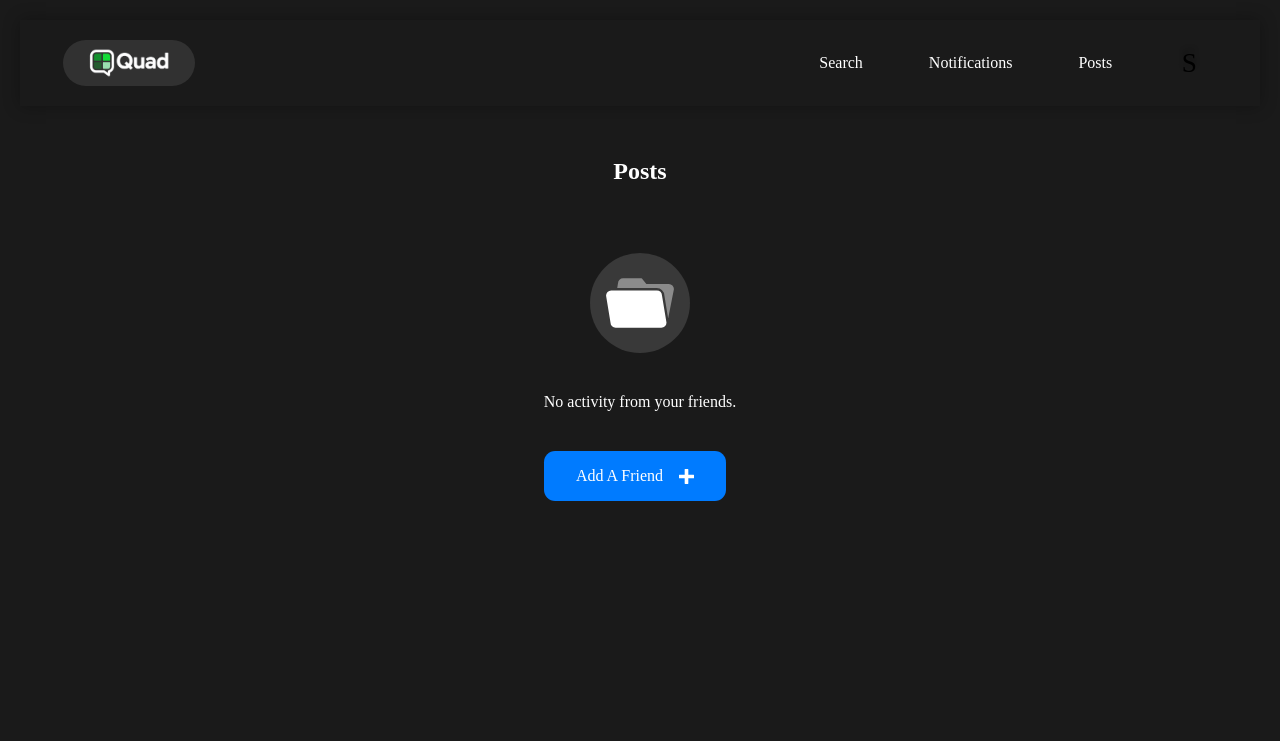
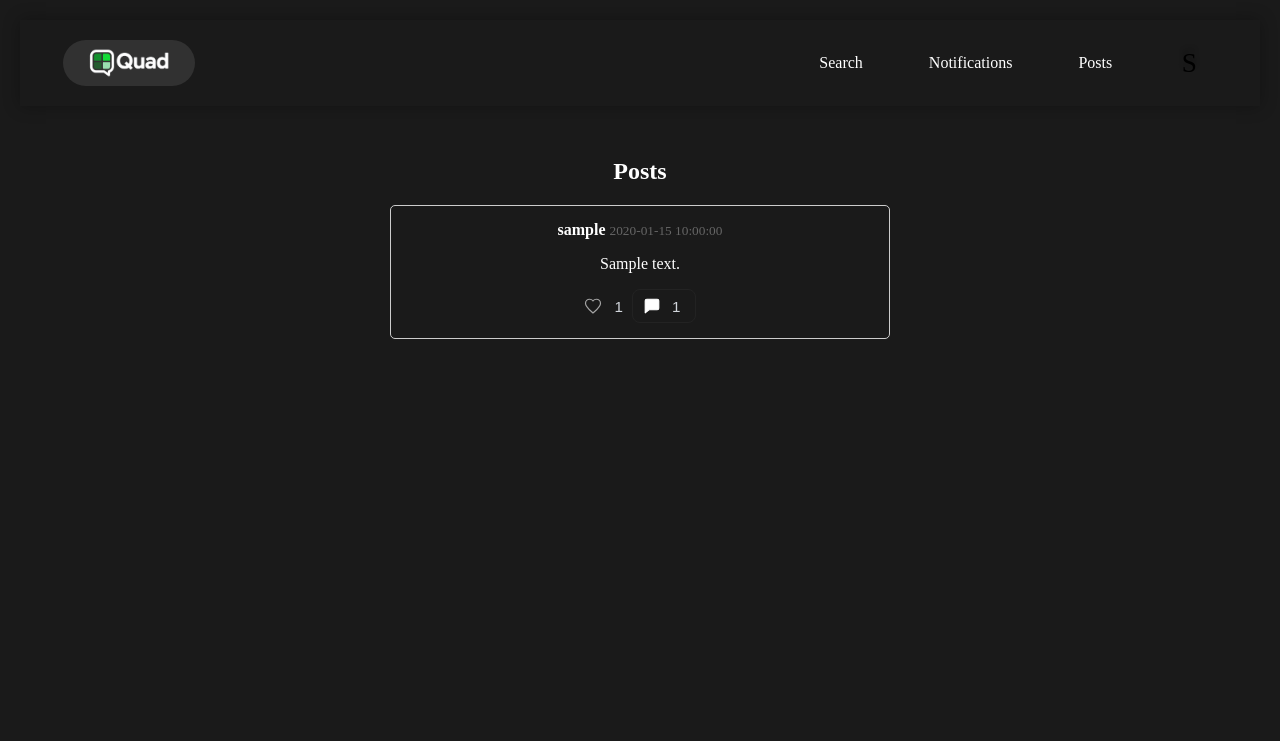
Before and after one commit to kyle-pish/quad, a Flask app: page /home in a window 1280 px wide. Shown: the top 741 px of the page. Run offline with Flask 3, Linux system fonts and the light colour scheme; the visitor is signed in with stand-in values (Sample User, id 1); tables that the repository leaves empty hold one stand-in row (values such as "Sample post"); some web fonts are replaced.

Commit message:
improved post viewing functionallity

```diff
--- a/app.py
+++ b/app.py
@@ -159,12 +159,20 @@
 all_posts - a list of all posts from friends of [username] in the users.db data
 '''
 def get_friends_posts(username):
+    """Retrieve posts from both mutual friends and the logged-in user, sorted by timestamp.
+
+    Args:
+        username: The logged-in user's username
+    Returns:
+        List of posts from mutual friends and the user's own posts, sorted by timestamp
+    """
     all_posts = []
     conn = create_connection()
     cursor = conn.cursor()
     cursor.execute('SELECT id FROM users WHERE username = ? COLLATE NOCASE', (username,))
     user_id = cursor.fetchone()[0]
-    # Find mutual friends: both users have added each other
+
+    # First, get mutual friends (users who have added each other)
     cursor.execute('''
         SELECT u.username FROM users u
         WHERE u.id != ? AND EXISTS (
@@ -173,10 +181,14 @@
             SELECT 1 FROM friendships f2 WHERE f2.user1_id = u.id AND f2.user2_id = ?
         )
     ''', (user_id, user_id, user_id))
-    mutual_friends = cursor.fetchall()
-    for friend in mutual_friends:
-        friend_username = friend[0]
-        cursor.execute('SELECT * FROM posts WHERE username = ? ORDER BY timestamp DESC', (friend_username,))
+    mutual_friends = [friend[0] for friend in cursor.fetchall()]
+
+    # Include the user's own username in the list of usernames to fetch posts from
+    usernames_to_fetch = mutual_friends + [username]
+
+    # Fetch posts for all usernames (friends + self)
+    for username_to_fetch in usernames_to_fetch:
+        cursor.execute('SELECT * FROM posts WHERE username = ? COLLATE NOCASE', (username_to_fetch,))
         posts = cursor.fetchall()
         for post in posts:
             post_id = post[0]
@@ -195,6 +207,10 @@
                 'comment_count': comment_count,
                 'liked': liked
             })
+
+    # Sort all posts by timestamp, newest first
+    all_posts.sort(key=lambda p: p['timestamp'], reverse=True)
+
     conn.close()
     return all_posts
 
--- a/templates/home.html
+++ b/templates/home.html
@@ -8,6 +8,15 @@
     <link rel="stylesheet" href="{{ url_for('static', filename='styles.css') }}">
     <link rel="stylesheet" href="{{ url_for('static', filename='universal.css') }}">
     <style>
+        /* make disabled like button look like plain icon without outline/hover */
+        .like-btn.disabled {
+            background: transparent;
+            border: none;
+            padding: 0;
+            cursor: default;
+        }
+        .like-btn.disabled .heart { opacity: 0.6; }
+        .like-btn.disabled:hover { transform: none; }
         li {
             border: 1px solid #ccc; /* Outline style */
             border-radius: 5px;
@@ -46,12 +55,21 @@
                                     <small class="date-time">{{ post['timestamp'] }}</small>
                                 </div>
                                 <p>{{ post['post_content'] }}</p>
+                                {% if session.get('username') and post['username'] != session.get('username') %}
                                     <button class="like-btn{% if post['liked'] %} liked{% endif %}" type="button" data-post-id="{{ post['id'] }}" aria-pressed="{% if post['liked'] %}true{% else %}false{% endif %}">
                                         <svg class="heart" viewBox="0 0 24 24" xmlns="http://www.w3.org/2000/svg" aria-hidden="true">
                                             <path d="M12 21.35l-1.45-1.32C5.4 15.36 2 12.28 2 8.5 2 5.42 4.42 3 7.5 3c1.74 0 3.41.81 4.5 2.09C13.09 3.81 14.76 3 16.5 3 19.58 3 22 5.42 22 8.5c0 3.78-3.4 6.86-8.55 11.54L12 21.35z" />
                                         </svg>
                                         <span class="like-count" id="like-count-{{ post['id'] }}">{{ post['like_count'] }}</span>
                                     </button>
+                                {% else %}
+                                    <button class="like-btn disabled" type="button" disabled aria-pressed="false" data-post-id="{{ post['id'] }}">
+                                        <svg class="heart" viewBox="0 0 24 24" xmlns="http://www.w3.org/2000/svg" aria-hidden="true">
+                                            <path d="M12 21.35l-1.45-1.32C5.4 15.36 2 12.28 2 8.5 2 5.42 4.42 3 7.5 3c1.74 0 3.41.81 4.5 2.09C13.09 3.81 14.76 3 16.5 3 19.58 3 22 5.42 22 8.5c0 3.78-3.4 6.86-8.55 11.54L12 21.35z" />
+                                        </svg>
+                                        <span class="like-count" id="like-count-{{ post['id'] }}">{{ post['like_count'] }}</span>
+                                    </button>
+                                {% endif %}
                                 <button class="comment-btn icon-only" type="button" data-post-id="{{ post['id'] }}" aria-label="Open comments">
                                     <svg viewBox="0 0 24 24" fill="none" xmlns="http://www.w3.org/2000/svg" aria-hidden="true"><path d="M21 15a2 2 0 0 1-2 2H8l-5 4V5a2 2 0 0 1 2-2h14a2 2 0 0 1 2 2z" stroke="currentColor" stroke-width="1.6" stroke-linecap="round" stroke-linejoin="round"/></svg>
                                     <span class="comment-count" id="comment-count-{{ post['id'] }}">{{ post.get('comment_count', 0) }}</span>
@@ -77,7 +95,7 @@
     {% include 'comments_modal.html' %}
     <script src="{{ url_for('static', filename='comments.js') }}"></script>
     <script>
-    document.querySelectorAll('.like-btn').forEach(function(btn) {
+    document.querySelectorAll('.like-btn:not([disabled])').forEach(function(btn) {
         btn.addEventListener('click', function() {
             const postId = btn.getAttribute('data-post-id');
             const liked = btn.classList.contains('liked');
@@ -103,9 +121,15 @@
                 if (data.like_count !== undefined) {
                     // update count
                     document.getElementById('like-count-' + postId).textContent = data.like_count;
+                    // if server returned an error (e.g., cannot like own post), revert optimistic toggle
+                    if (data.error) {
+                        btn.classList.toggle('liked', liked);
+                        btn.setAttribute('aria-pressed', liked ? 'true' : 'false');
+                    } else {
                         // ensure final state matches server
                         btn.classList.toggle('liked', data.liked || action === 'like');
                         btn.setAttribute('aria-pressed', btn.classList.contains('liked') ? 'true' : 'false');
+                    }
                 }
             })
             .catch(() => {
```
Also changed, not shown: templates/profile.html (+16 -1 lines). Lines whose indentation alone changed are shown as unchanged.
